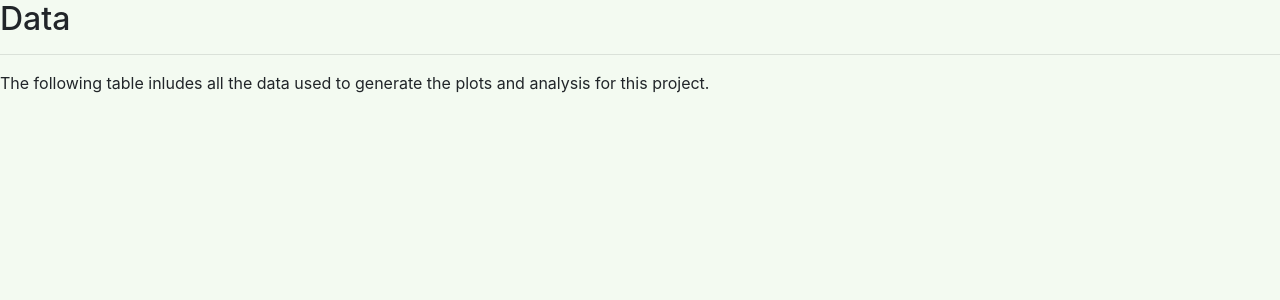
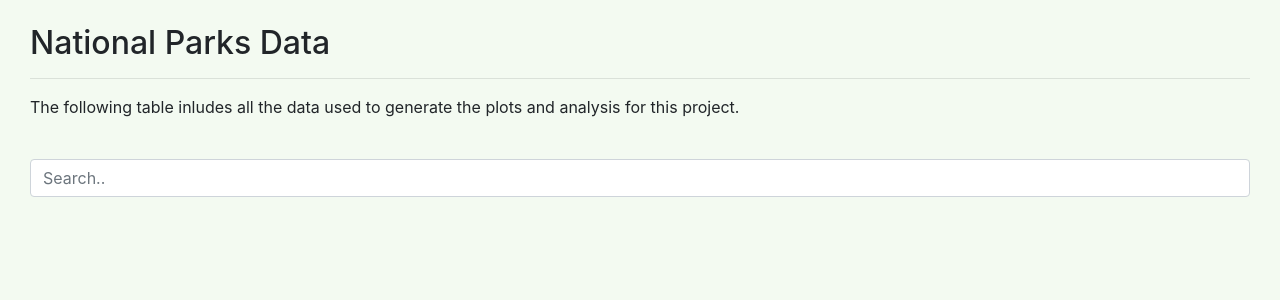
Before and after one commit to lilstarhunter/ParkBiodiversity, a Flask app: page /table in a window 1280 px wide. Shown: the part 56-356 px from the top of the page. Run offline with Flask 2, Linux system fonts and the light colour scheme; data that the repository does not hold is empty; parts of the project's set-up code (start-up, migrations or seed data) failed here and were passed over; some libraries are stand-ins or nearby versions.

Commit message:
Filterable table with new formatting

```diff
--- a/app.py
+++ b/app.py
@@ -1,4 +1,3 @@
-import sqlalchemy
 from sqlalchemy.ext.automap import automap_base
 from sqlalchemy.orm import Session
 from sqlalchemy import create_engine, func
--- a/static/css/style.css
+++ b/static/css/style.css
@@ -13,3 +13,7 @@ body {
   border: 1px solid black;
   border-radius: 8px;
 }
+
+#parks {
+  tr:hover {background-color: #f5f5f5;}
+}
--- a/static/js/logic_table.js
+++ b/static/js/logic_table.js
@@ -1,11 +1,11 @@
-d3.json("/api/v1.0/parks")
+d3.json("/api/v1.0/parkdata")
   .then(function (data) {
     console.log(data);
     // Do some error handling.
     function tabulate(data, columns) {
-      var table = d3.select("body").append("table");
-      var thead = table.append("thead");
-      var tbody = table.append("tbody");
+      var table = d3.select("table");
+      var thead = table.select("thead");
+      var tbody = table.select("tbody");
 
       // append the header row
       thead
@@ -37,8 +37,6 @@ d3.json("/api/v1.0/parks")
 
       return table;
     }
-    console.log("hello");
-
     // render the table(s)
     tabulate(data, [
       "ParkCode",
--- a/templates/table.html
+++ b/templates/table.html
@@ -17,7 +17,8 @@
       integrity="sha512-Rksm5RenBEKSKFjgI3a41vrjkw4EVPlJ3+OiI65vTjIdo9brlAacEuKOiQ5OFh7cOI1bkDwLqdLw3Zg0cRJAAQ=="
       crossorigin=""
     />
-
+    <script src="https://ajax.googleapis.com/ajax/libs/jquery/3.5.1/jquery.min.js"></script>
+    <script src="https://maxcdn.bootstrapcdn.com/bootstrap/3.4.1/js/bootstrap.min.js"></script>
     <!-- d3 JavaScript -->
     <script src="https://d3js.org/d3.v4.min.js"></script>
 
@@ -69,16 +70,36 @@
         </ul>
       </div>
     </nav>
-
+    <div class = "container-fluid content">
+      <div class= "col-md-12">
         <div class="table-responsive">
-      <h2>Data</h2>
+          <br>
+          <h2>National Parks Data</h2>
           <hr />
           <p>
             The following table inludes all the data used to generate the plots and
             analysis for this project.
           </p>
           <br />
+          <input class="form-control" id="myInput" type="text" placeholder="Search..">
+          <table id="parks" class="table table-striped table-hover">
+            <thead></thead>
+              <tbody id = "myTable"></tbody>
+
+          </table>
         </div>
+        </div>
+    </div>
+    <script>
+      $(document).ready(function(){
+        $("#myInput").on("keyup", function() {
+          var value = $(this).val().toLowerCase();
+          $("#myTable tr").filter(function() {
+            $(this).toggle($(this).text().toLowerCase().indexOf(value) > -1)
+          });
+        });
+      });
+      </script>
       </body>
   <!-- d3 JavaScript -->
   <script src="https://d3js.org/d3.v5.min.js"></script>
```
Lines whose indentation alone changed are shown as unchanged.
